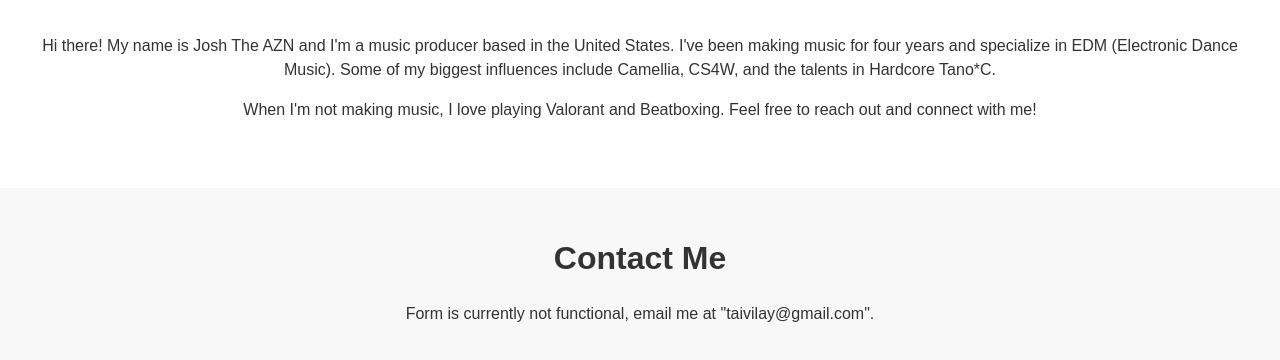
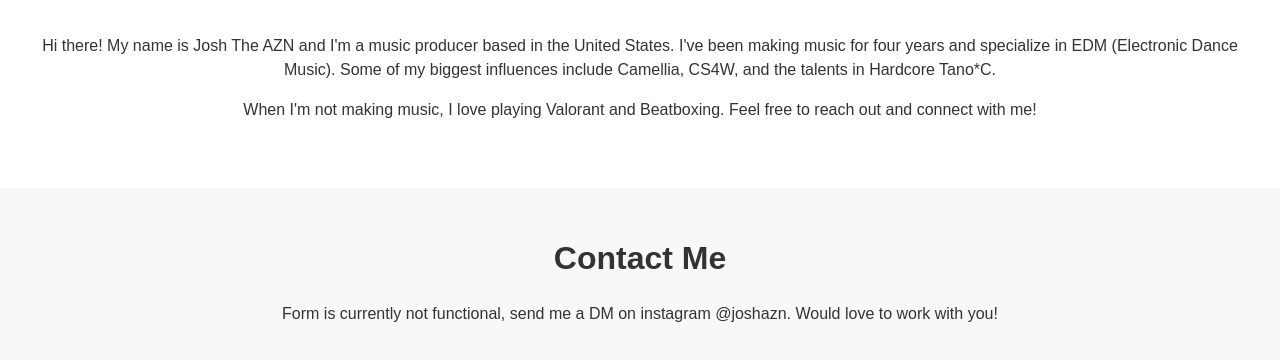
Before and after one commit to JoshTheAZN/JoshTheAZN.github.io, a plain HTML site: page index.html in a window 1280 px wide. Shown: the part 2374-2734 px from the top of the page. Drawn offline with Linux system fonts and the light colour scheme.

Commit message:
Update index.html

```diff
--- a/index.html
+++ b/index.html
@@ -92,7 +92,7 @@
 
 			  <input type="submit" value="Submit">
 			</form>-->
-			<p>Form is currently not functional, email me at "taivilay@gmail.com".</p>
+			<p>Form is currently not functional, send me a DM on instagram @joshazn. Would love to work with you!</p>
 		  </section>
 
 	</main>
```
